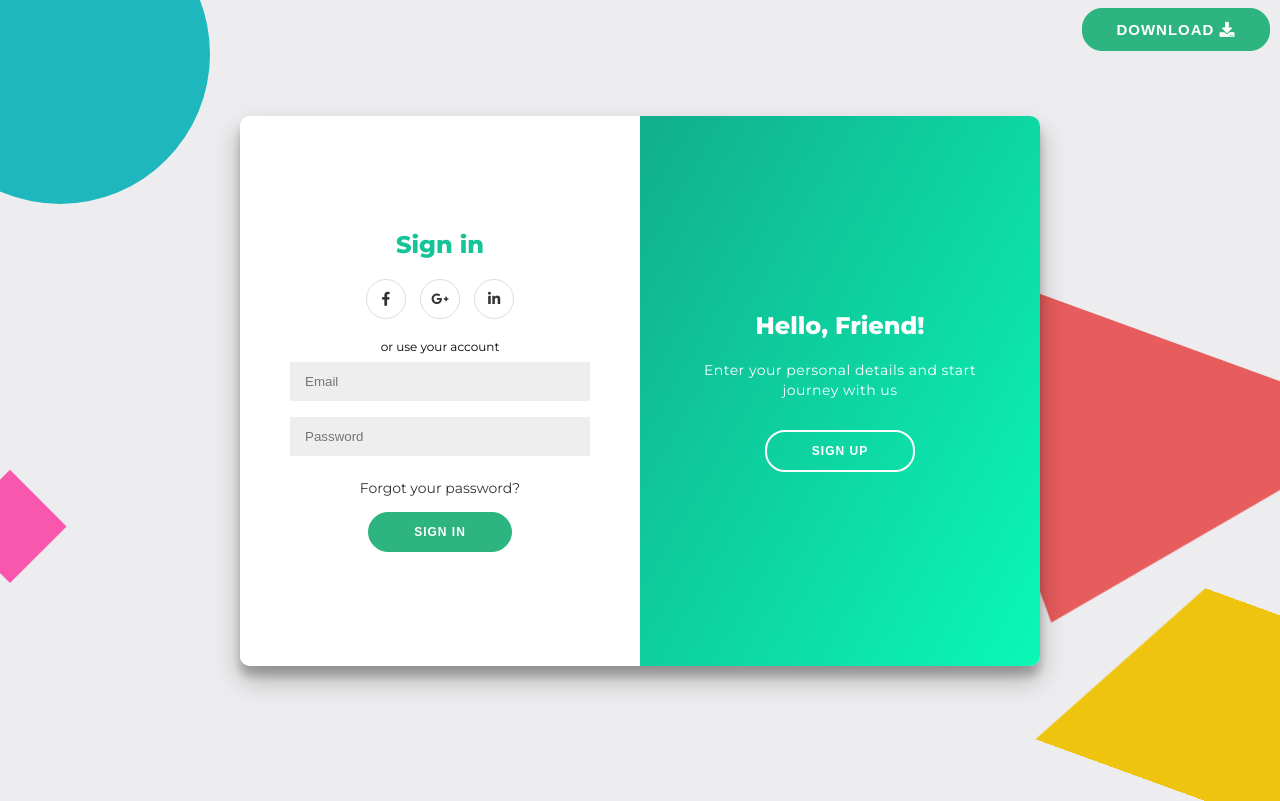
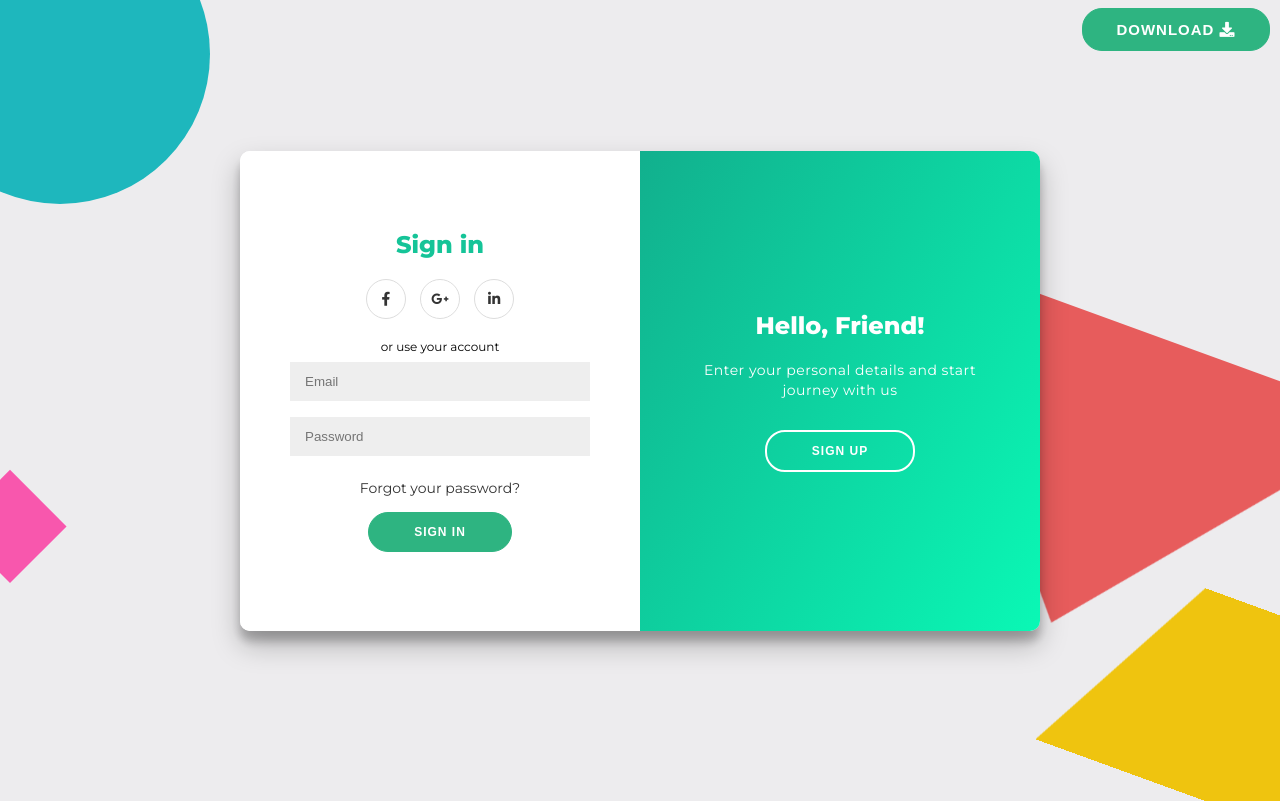
Before and after one commit to kadir12386/SamplePage, a plain HTML site: page index.html in a window 1280 px wide. Drawn offline with Linux system fonts and the light colour scheme.

Commit message:
Update style.css

```diff
--- a/style.css
+++ b/style.css
@@ -108,8 +108,8 @@ input {
 	z-index: 1;
 	width: 800px;
 	max-width: 100%;
-	min-height: 550px;
-	/* min-height: 480px; */
+/* 	min-height: 550px; */
+	min-height: 480px;
 }
 
 .form-container {
```
